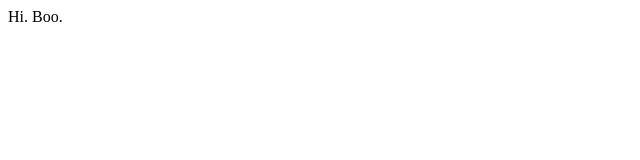
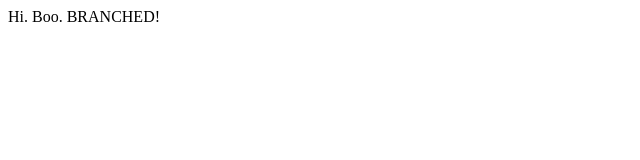
Before and after one commit to emorte1/stack, a plain HTML site: page index.html in a window 1280 px wide. Shown: the whole page, without its empty margins (0-640 px from the left). Drawn offline with Linux system fonts and the light colour scheme.

Commit message:
blahhhhhh

```diff
--- a/index.html
+++ b/index.html
@@ -6,5 +6,7 @@
 <body>
 Hi.
 Boo.
+
+BRANCHED!
 </body>
 </html>
```
